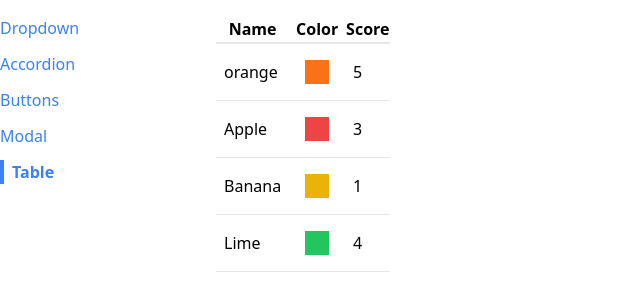
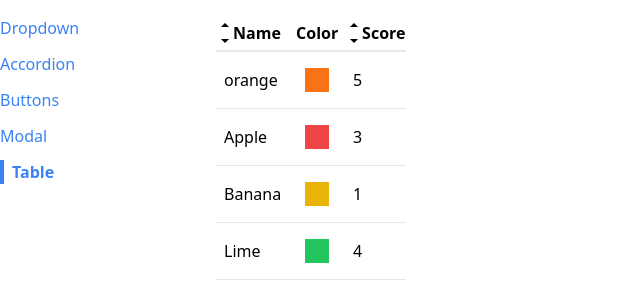
Before and after one commit to vikramjelije/ReactLearnings, a React (Create React App) app in the folder components/: page /table in a window 1280 px wide. Shown: the top 302 px of the page, without its empty margins (0-640 px from the left). Built offline with nearby package versions, Linux system fonts and the light colour scheme.

Commit message:
completes section 16

```diff
--- /dev/null
+++ b/components/src/components/SortableTable.js
@@ -0,0 +1,91 @@
+import { useState } from "react";
+import Table from "./Table";
+import { IoMdArrowDropup } from "react-icons/io";
+import { IoMdArrowDropdown } from "react-icons/io";
+
+function SortableTable({ ...props }) {
+  const [sortOrder, setSortOrder] = useState(null);
+  const [sortBy, setSortBy] = useState(null);
+  const { config, data } = props;
+  const handleClick = (label) => {
+    if(sortBy && label !== sortBy) {
+        setSortBy(label);
+        setSortOrder('asc');
+        return;
+    }
+    if (sortOrder == null) {
+      setSortOrder("asc");
+      setSortBy(label);
+    } else if (sortOrder === "asc") {
+      setSortOrder("desc");
+      setSortBy(label);
+    } else if (sortOrder === "desc") {
+      setSortOrder(null);
+      setSortBy(null);
+    }
+  };
+
+  let sortedData = data;
+  if (sortBy && sortOrder) {
+    const { sortValue } = config.find(col => col.label === sortBy);
+    sortedData = [...data].sort((a, b) => {
+      const valueA = sortValue(a);
+      const valueB = sortValue(b);
+
+      const reverseOrder = sortOrder === "asc" ? 1 : -1;
+      if (typeof valueA === "string") {
+        return valueA.localeCompare(valueB) * reverseOrder;
+      } else {
+        return (valueA - valueB) * reverseOrder;
+      }
+    });
+  }
+
+  const getIcons = (label, sortBy, sortOrder) => {
+    if(label !== sortBy) {
+        return <div>
+            <IoMdArrowDropup />
+            <IoMdArrowDropdown />
+        </div>;
+    }
+    if(sortOrder === null) {
+        return <div>
+            <IoMdArrowDropup />
+            <IoMdArrowDropdown />
+        </div>;
+    }
+    else if(sortOrder === 'asc') {
+        return <div>
+            <IoMdArrowDropup />
+        </div>;
+    }
+    else {
+        return <div>
+            <IoMdArrowDropdown />
+        </div>;
+    }
+  }
+
+  const updatedConfig = config.map((col) => {
+    if (col.sortValue) {
+      return {
+        ...col,
+        header: () => (
+          <th className="cursor-pointer hover:bg-gray-100" onClick={() => handleClick(col.label)}>
+            <div className="flex items-center">
+            {getIcons(col.label, sortBy, sortOrder)}
+                {col.label}
+            </div>
+          </th>
+        ),
+      };
+    } else {
+      return col;
+    }
+  });
+
+  console.log(sortedData);
+  return <Table {...props} data={sortedData} config={updatedConfig} />;
+}
+
+export default SortableTable;
--- a/components/src/components/Table.js
+++ b/components/src/components/Table.js
@@ -1,3 +1,5 @@
+import { Fragment } from "react";
+
 function Table({ data, config, keyFn }) {
     const renderedRows = data.map(rowData => {
         const renderedCells = config.map(col => <td key = {col.label} className="p-2">{col.render(rowData)}</td>);
@@ -6,7 +8,12 @@
         </tr>;
     });
 
-    const renderedHeaders = config.map(col => <th key={col.label}>{col.label}</th>);
+    const renderedHeaders = config.map(col => {
+        if(col.header) {
+            return <Fragment key={col.label}>{col.header()}</Fragment>;
+        }
+        return <th key={col.label}>{col.label}</th>;
+    });
 
     return <table className="table-auto border-spacing-2">
         <thead>
--- a/components/src/pages/TablePage.js
+++ b/components/src/pages/TablePage.js
@@ -1,22 +1,34 @@
-import Table from '../components/Table';
+import Table from "../components/Table";
+import SortableTable from "../components/SortableTable";
 
 function TablePage() {
-    const data = [
-        {name: 'orange', color:'bg-orange-500', score: 5},
-        {name: 'Apple', color:'bg-red-500', score: 3},
-        {name: 'Banana', color:'bg-yellow-500', score: 1},
-        {name: 'Lime', color:'bg-green-500', score: 4},
-    ];
+  const data = [
+    { name: "orange", color: "bg-orange-500", score: 5 },
+    { name: "Apple", color: "bg-red-500", score: 3 },
+    { name: "Banana", color: "bg-yellow-500", score: 1 },
+    { name: "Lime", color: "bg-green-500", score: 4 },
+  ];
 
-    const config = [
-        {label: 'Name', render: (fruit) => fruit.name},
-        {label: 'Color', render: (fruit) => <div className={`p-3 m-2 ${fruit.color}`}></div>},
-        {label: 'Score', render: (fruit) => fruit.score}
-    ];
+  const config = [
+    { label: "Name", render: (fruit) => fruit.name, sortValue: (fruit) => fruit.name, },
+    {
+      label: "Color",
+      render: (fruit) => <div className={`p-3 m-2 ${fruit.color}`}></div>,
+    },
+    {
+      label: "Score",
+      render: (fruit) => fruit.score,
+      sortValue: (fruit) => fruit.score,
+    },
+  ];
 
-    const keyFn = (fruit) => fruit.name
+  const keyFn = (fruit) => fruit.name;
 
-    return <div><Table data={data} config={config} keyFn={keyFn}/></div>
+  return (
+    <div>
+      <SortableTable data={data} config={config} keyFn={keyFn} />
+    </div>
+  );
 }
 
 export default TablePage;
```
